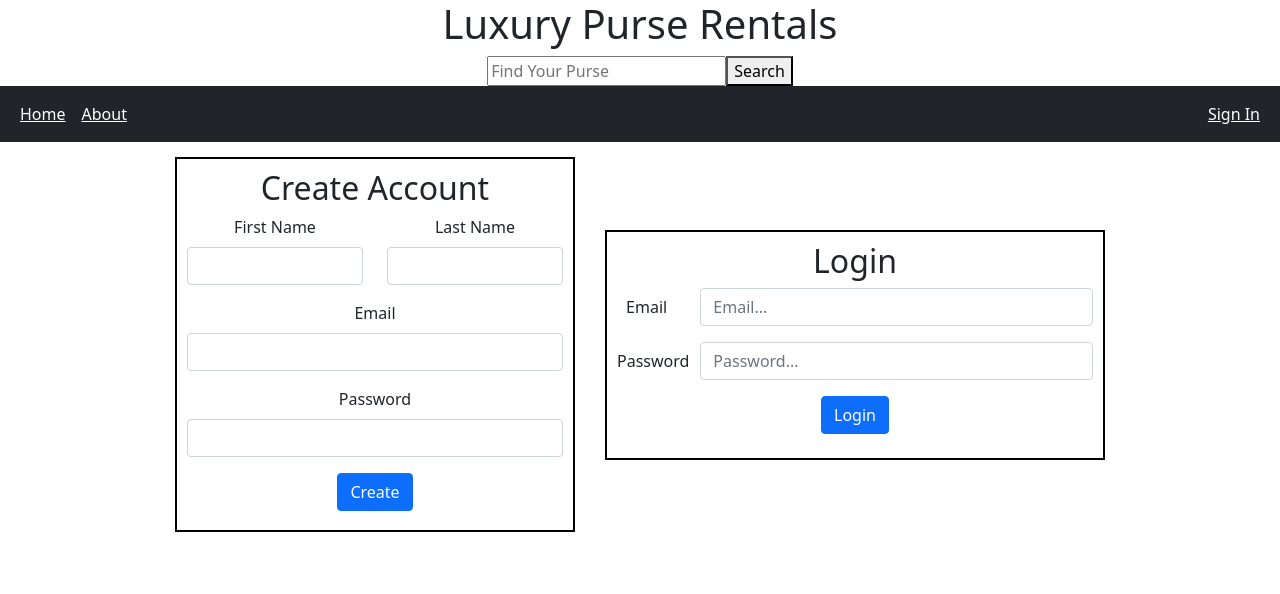
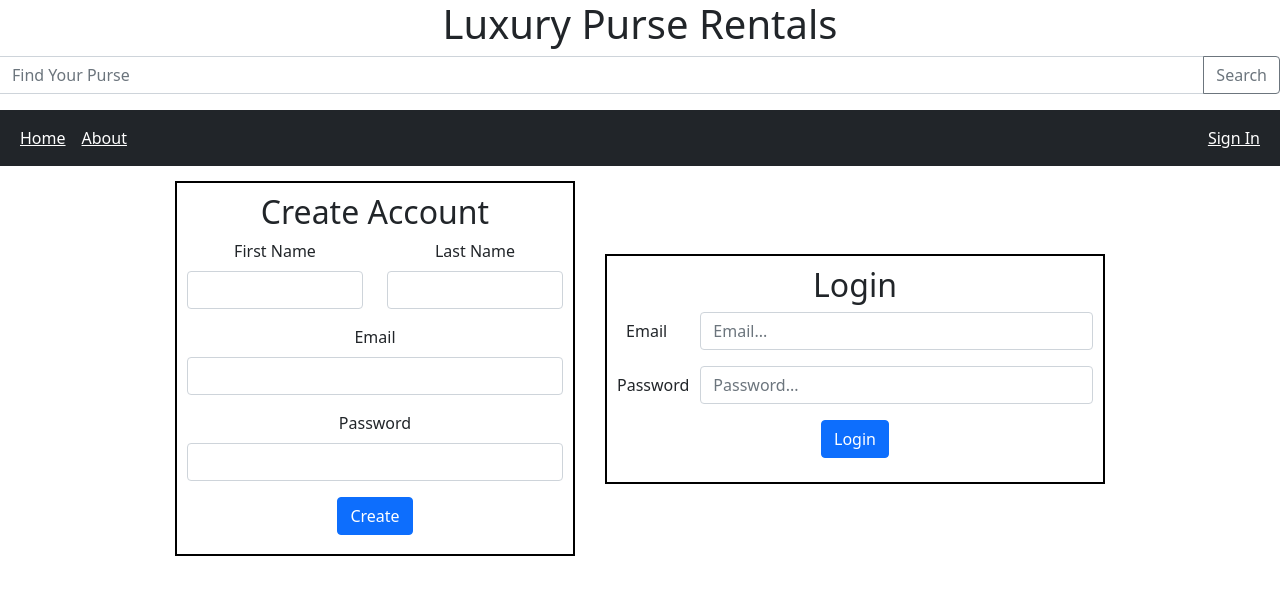
Before and after one commit to Raya-Sodwilai/rental-ui, a React (Create React App) app: page /signin in a window 1280 px wide. Shown: the top 594 px of the page. Built offline with nearby package versions, Linux system fonts and the light colour scheme; no server answers.

Commit message:
add createpost to navigation

```diff
--- a/src/App.jsx
+++ b/src/App.jsx
@@ -8,6 +8,7 @@ import Navigation from './Navigation';
 import './App.css';
 
 import { BrowserRouter, Route, Switch } from 'react-router-dom';
+import AddRental from './AddRental';
 
 function App() {
   const [loggedUser, setLoggedUser] = useState(null);
@@ -26,6 +27,7 @@ function App() {
         <Route path='/about' exact render={(props) => <About />} />
         <Route path='/signin' exact render={(props) => <Signin setLoggedUser={setLoggedUser} />} />
         <Route path='/profile' exact render={(props) => <Profile loggedUser={loggedUser} authorize={true} />} />
+        <Route path='/add-rental' exact render={(props) => <AddRental loggedUser={loggedUser} authorize={true} />} />
       </Switch>
 
     </div>
--- a/src/Navigation.jsx
+++ b/src/Navigation.jsx
@@ -1,9 +1,14 @@
 import React, { useState } from 'react';
-import { NavLink } from 'react-router-dom';
+import { NavLink, useHistory } from 'react-router-dom';
 import { Navbar, Nav, NavDropdown, Container } from 'react-bootstrap';
 
 const Navigation = (props) => {
     const loggedUser = props.loggedUser;
+    let history = useHistory();
+
+    const addRental = () => {
+      history.push('/add-rental');
+    };
 
     return(
         <Navbar variant="dark" bg="dark" expand="lg">
@@ -27,7 +32,8 @@ const Navigation = (props) => {
                   {loggedUser != null &&
                   <NavDropdown
                     id="nav-dropdown-dark-example" title="Profile" menuVariant="dark" to="/profile" >
-                    <NavDropdown.Item href="#rentals/reservations">Rentals/Reservations</NavDropdown.Item>
+                    <NavDropdown.Item onClick={addRental}>Add Rental</NavDropdown.Item>
+                    <NavDropdown.Item href="#reservations">Reservations</NavDropdown.Item>
                     <NavDropdown.Item href="#logout">Log Out</NavDropdown.Item>
                   </NavDropdown>}
                 </Nav>
--- a/src/Search.jsx
+++ b/src/Search.jsx
@@ -1,20 +1,27 @@
+import { Form, InputGroup, Button, FormControl } from "react-bootstrap";
+
 const Search = () => {
   return <div>Luxury Purse Rentals</div>
 }
 
 const SearchBar = () => (
-  <form action="/" method="get">
-    <label htmlFor="header-search">
-      <span className="visually-hidden">Find Your Purse</span>
-    </label>
-    <input
-      type="text"
-      id="header-search"
-      placeholder="Find Your Purse"
-      name="s"
-    />
-    <button type="submit">Search</button>
-  </form>
+  <Form action="/" method="get">
+    <InputGroup className="mb-3">
+      <Form.Label className="visually-hidden">
+        Find Your Purse
+      </Form.Label>
+      <FormControl
+        type="text"
+        id="header-search"
+        placeholder="Find Your Purse"
+        aria-describedby="basic-addon2"
+      />
+
+      <Button variant="outline-secondary" id="button-addon2" type="submit">
+        Search
+      </Button>
+    </InputGroup>
+  </Form>
 );
 
 export default SearchBar;
```
